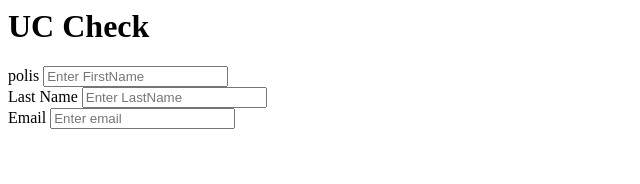
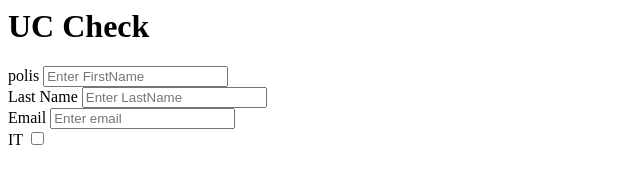
Before and after one commit to vinoth9600/anacheck.net, a plain HTML site: page index.html in a window 1280 px wide. Shown: the full height of the page, 0-640 px from the left. Drawn offline with Linux system fonts and the light colour scheme.

Commit message:
Update index.html

```diff
--- a/index.html
+++ b/index.html
@@ -18,6 +18,10 @@
                 <label for="email">Email</label>
                 <input type="text" name="email" id="email" placeholder="Enter email" />
             </div>
+	    <div class="form-group">
+                <label for="email">IT</label>
+                <input type="checkbox" name="IT" id="IT" placeholder="Select" />
+            </div>
     </section>
 
 </body>
```
